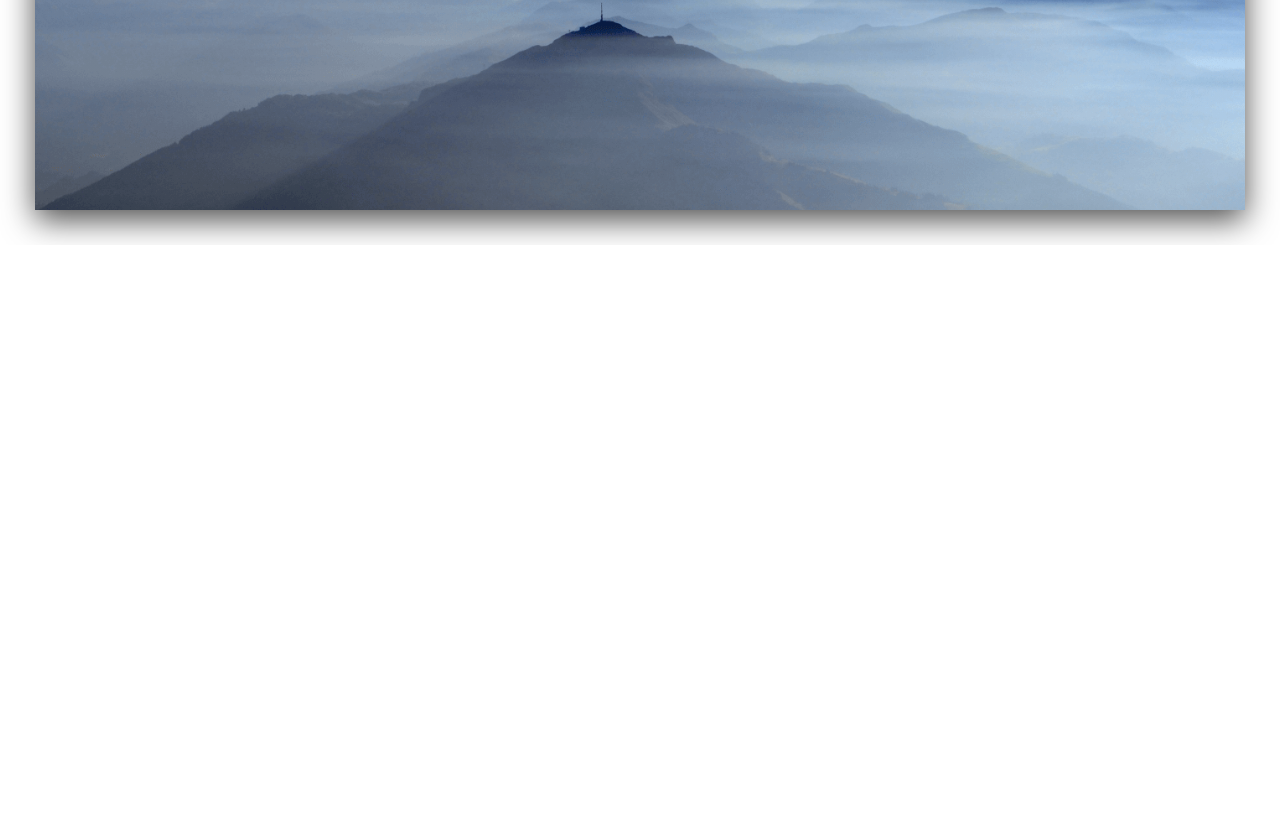
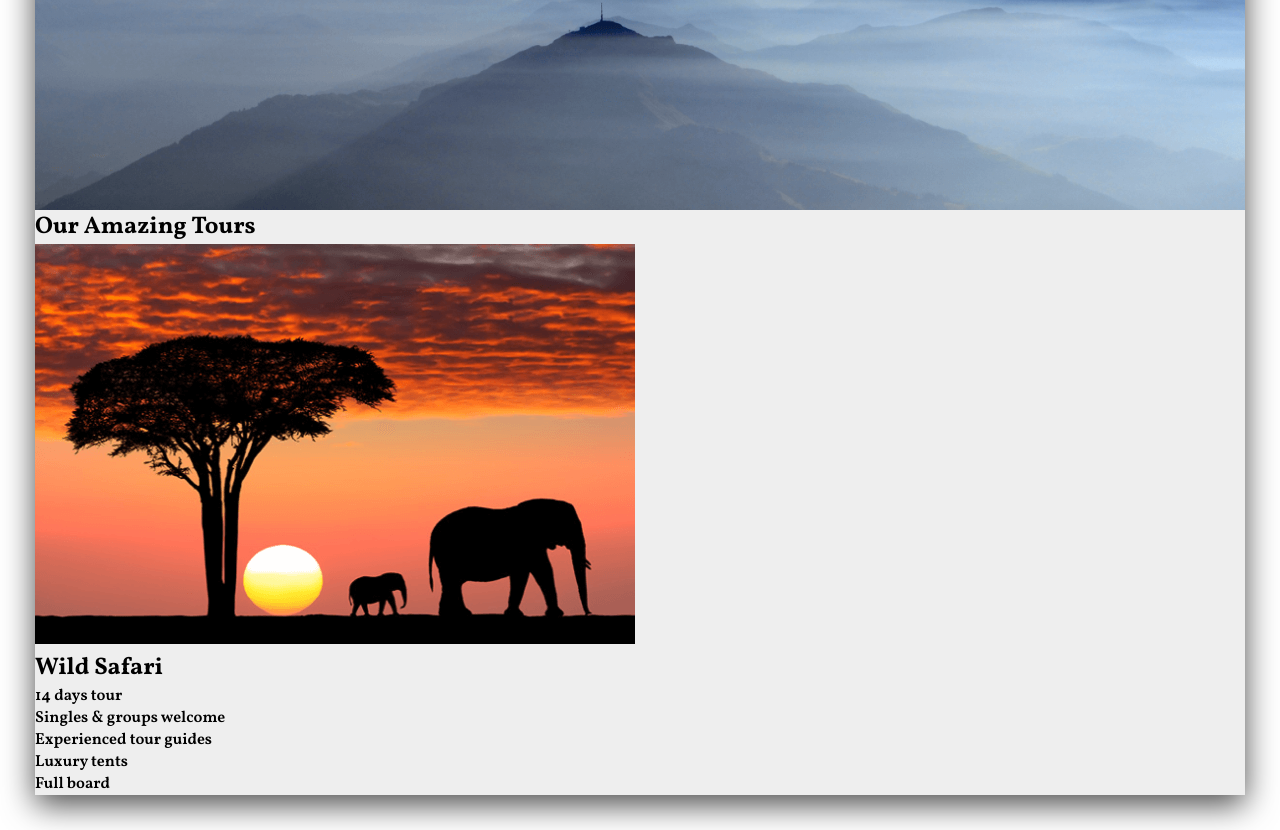
Before and after one commit to Spagettileg/now-tour, a plain HTML site: page index.html in a window 1280 px wide. Shown: the part 555-1385 px from the top of the page. Before the commit the page ends 800 px from the top, so only its background shows below. Drawn offline with Linux system fonts and the light colour scheme.

Commit message:
New section container amazing-tours added. Card design for top of card created to include image, header, 5 list elements and a pricing button.

```diff
--- a/index.html
+++ b/index.html
@@ -38,7 +38,24 @@
         <!-- End Header -->
 
         <!-- Amazing Tours -->
-
+        <section class="amazing-tours">
+            <h1 class="amazing-tours-heading">Our Amazing Tours</h1>
+            <div class="cards-wrapper">
+                <div class="card">
+                    <div class="card-top-side">
+                        <img src="assets/img/safari-card.png" alt="Safari Tour" class="card-image"/>
+                        <h1 class="tour-id">Wild Safari</h1>
+                        <ul class="card-list">
+                            <li class="card-list-item">14 days tour</li>
+                            <li class="card-list-item">Singles & groups welcome</li>
+                            <li class="card-list-item">Experienced tour guides</li>
+                            <li class="card-list-item">Luxury tents</li>
+                            <li class="card-list-item">Full board</li>
+                        </ul>
+                    </div>
+                </div>
+            </div>
+        </section>
 
 
         <!-- End Amazing Tours -->
```
